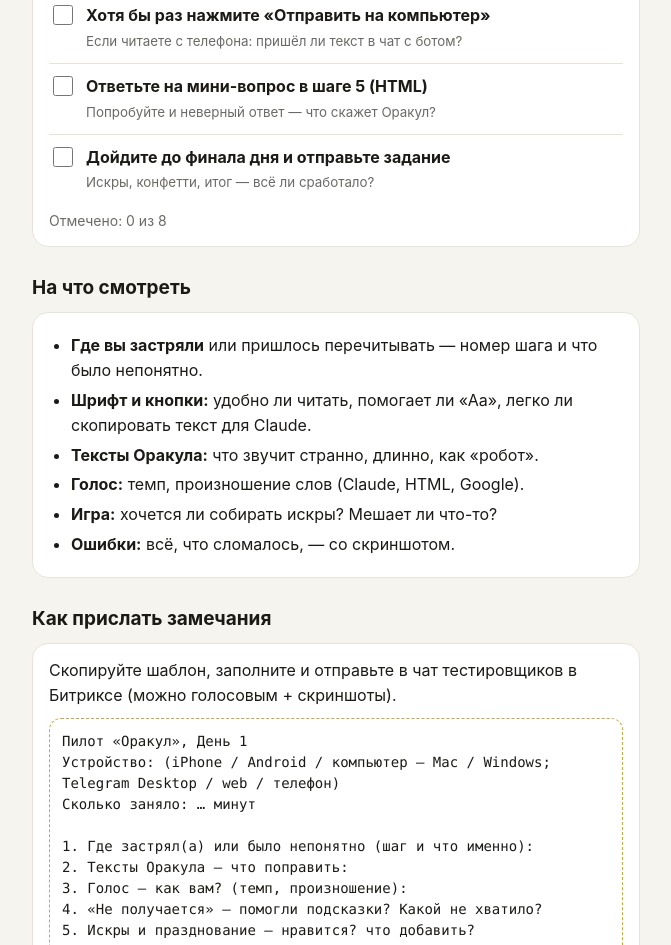
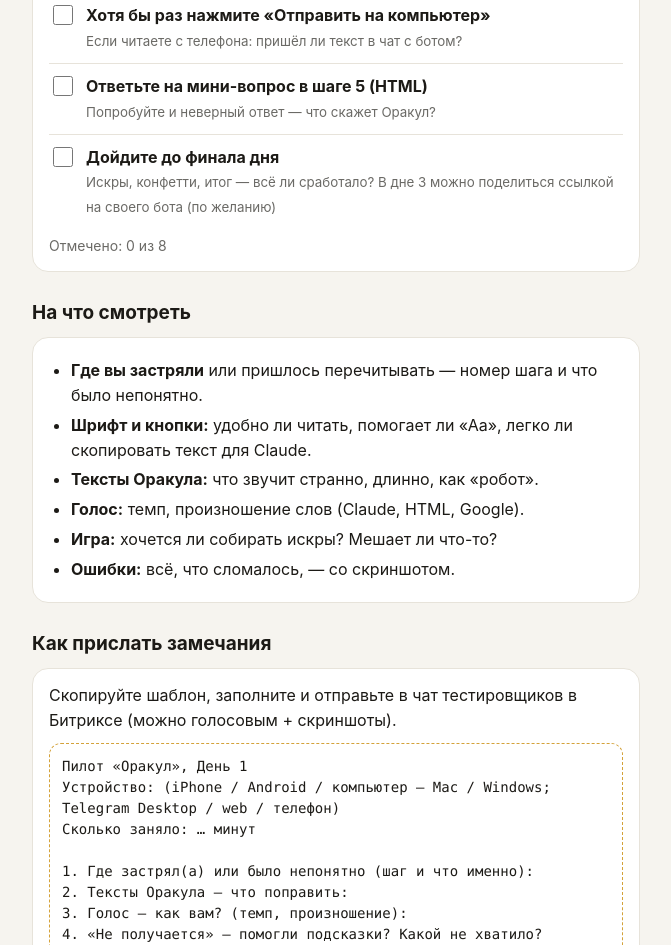
Before and after one commit to svlab27-web/obuchalka-oracle-prototype, a plain HTML site: page pilot.html in a window 1280 px wide. Shown: the part 1057-2002 px from the top of the page, without its empty margins (304-975 px from the left). Drawn offline with Linux system fonts and the light colour scheme.

Commit message:
Пилот: финал дня без задания

```diff
--- a/pilot.html
+++ b/pilot.html
@@ -58,7 +58,7 @@
     <label class="task"><input type="checkbox"><span><b>Нажмите «Аа» и «📋 Скопировать текст»</b><small>Удобно ли читать? Легко ли перенести текст в Claude?</small></span></label>
     <label class="task"><input type="checkbox"><span><b>Хотя бы раз нажмите «Отправить на компьютер»</b><small>Если читаете с телефона: пришёл ли текст в чат с ботом?</small></span></label>
     <label class="task"><input type="checkbox"><span><b>Ответьте на мини-вопрос в шаге 5 (HTML)</b><small>Попробуйте и неверный ответ — что скажет Оракул?</small></span></label>
-    <label class="task"><input type="checkbox"><span><b>Дойдите до финала дня и отправьте задание</b><small>Искры, конфетти, итог — всё ли сработало?</small></span></label>
+    <label class="task"><input type="checkbox"><span><b>Дойдите до финала дня</b><small>Искры, конфетти, итог — всё ли сработало? В дне 3 можно поделиться ссылкой на своего бота (по желанию)</small></span></label>
     <div class="progress" id="prog">Отмечено: 0 из 7</div>
   </div>
 
```
